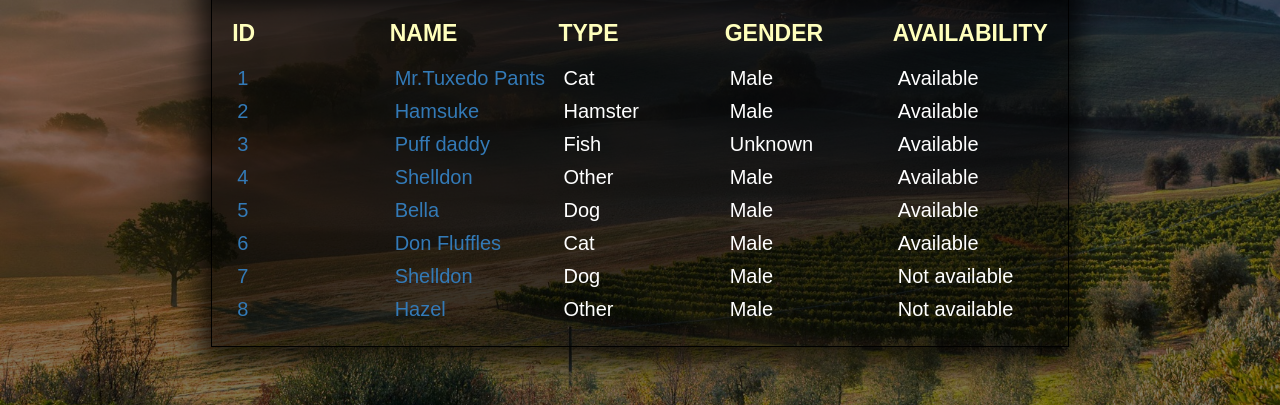
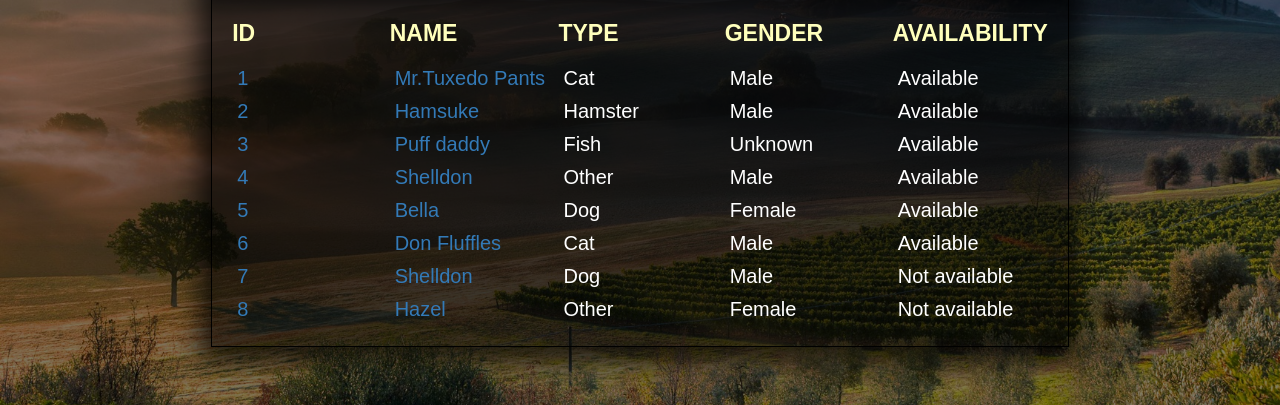
Before and after one commit to Zetharies/Animal-Sanctuary, a PHP site: page /allanimals.php in a window 1280 px wide. Shown: the part 345-750 px from the top of the page. Run offline with PHP 8.4, Linux system fonts and the light colour scheme; a user stored in the database is signed in; data comes from the database, SQL or seed files in the repository.

Commit message:
Forgot to update allanimals.php
Luckily I already have this changed in the submitted version.

```diff
--- a/allanimals.php
+++ b/allanimals.php
@@ -96,7 +96,7 @@ var x = document.getElementById("mySelect").value;
     foreach ($rows as $row) {
         if ($row["gender"] == "m" || $row["gender"] == "male") {
             $gender = "Male";
-        } else if ($row["gender"] == "f" || $row["gender"] == "fenale") {
+        } else if ($row["gender"] == "f" || $row["gender"] == "female") {
             $gender = "Female";
         } else if ($row["gender"] == "o" || $row["gender"] == "other") {
             $gender = "Unknown";
```
